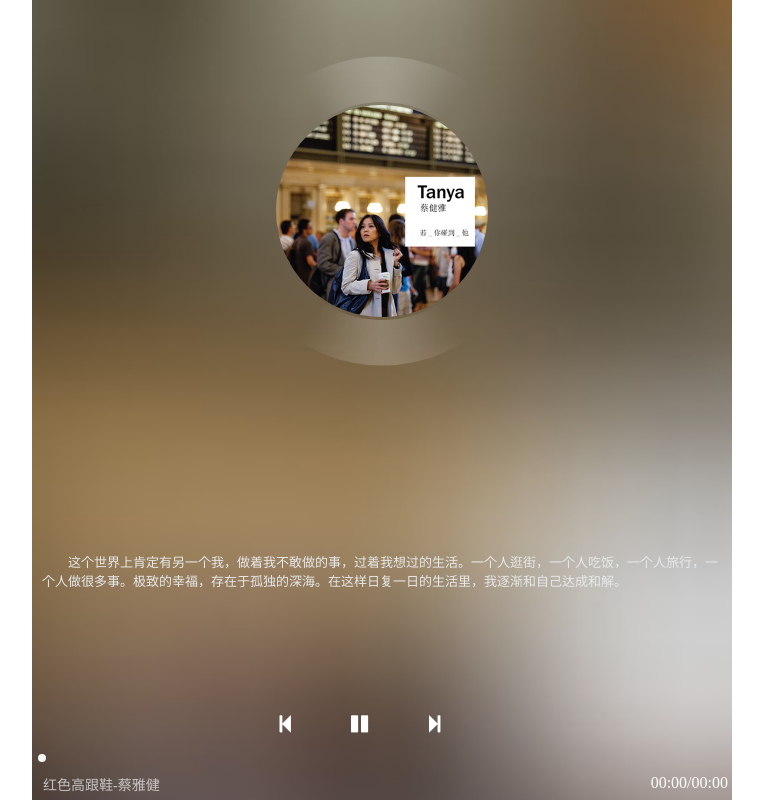
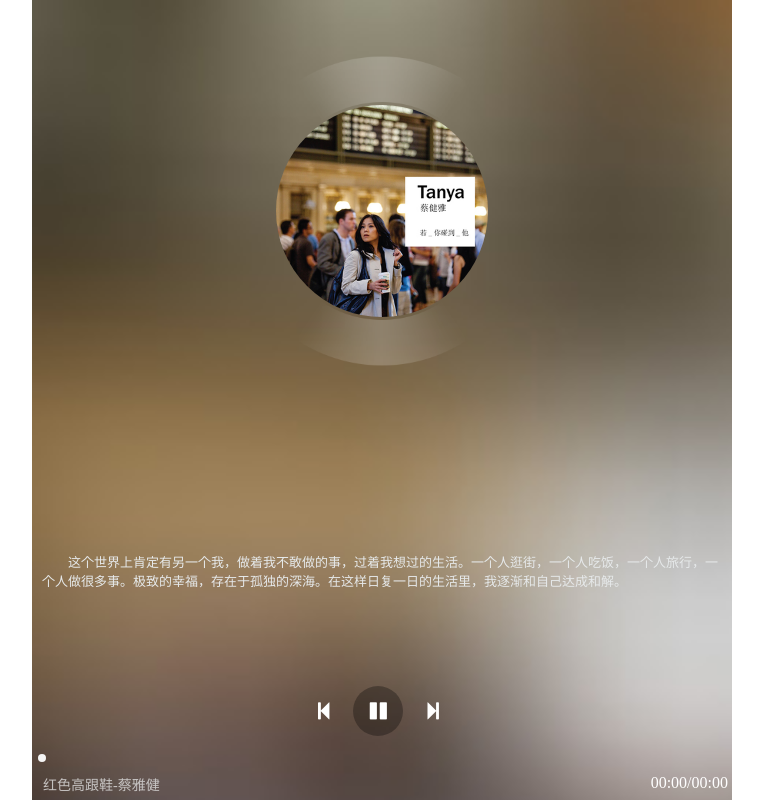
Before and after one commit to HelTi/H5Music, a plain HTML site: page index.html in a window 1280 px wide. Shown: the whole page, without its empty margins (258-1021 px from the left). Drawn offline with Linux system fonts and the light colour scheme.

Commit message:
样式微调

```diff
--- a/static/css/index.css
+++ b/static/css/index.css
@@ -275,14 +275,29 @@ a {
 .play-control .m-control {
     text-align: center;
     margin-bottom: 20px;
+    width:300px;
+    margin-left:auto;
+    margin-right:auto;
+    line-height: 50px;
 }
 
 .play-control .m-control a {
     font-size: 20px;
     margin-right: 8%;
-
+    display: block;
+    float: left;
+    font-weight: 300;
 }
-
+#m-play{
+    width:50px;
+    height: 50px;
+    line-height: 50px;
+    background: rgba(0,0,0,0.3);
+    border-radius:50%;
+}
+#m-pre{
+    margin-left: 80px;
+}
 .progress {
     margin-bottom: 9px;
 }
```
